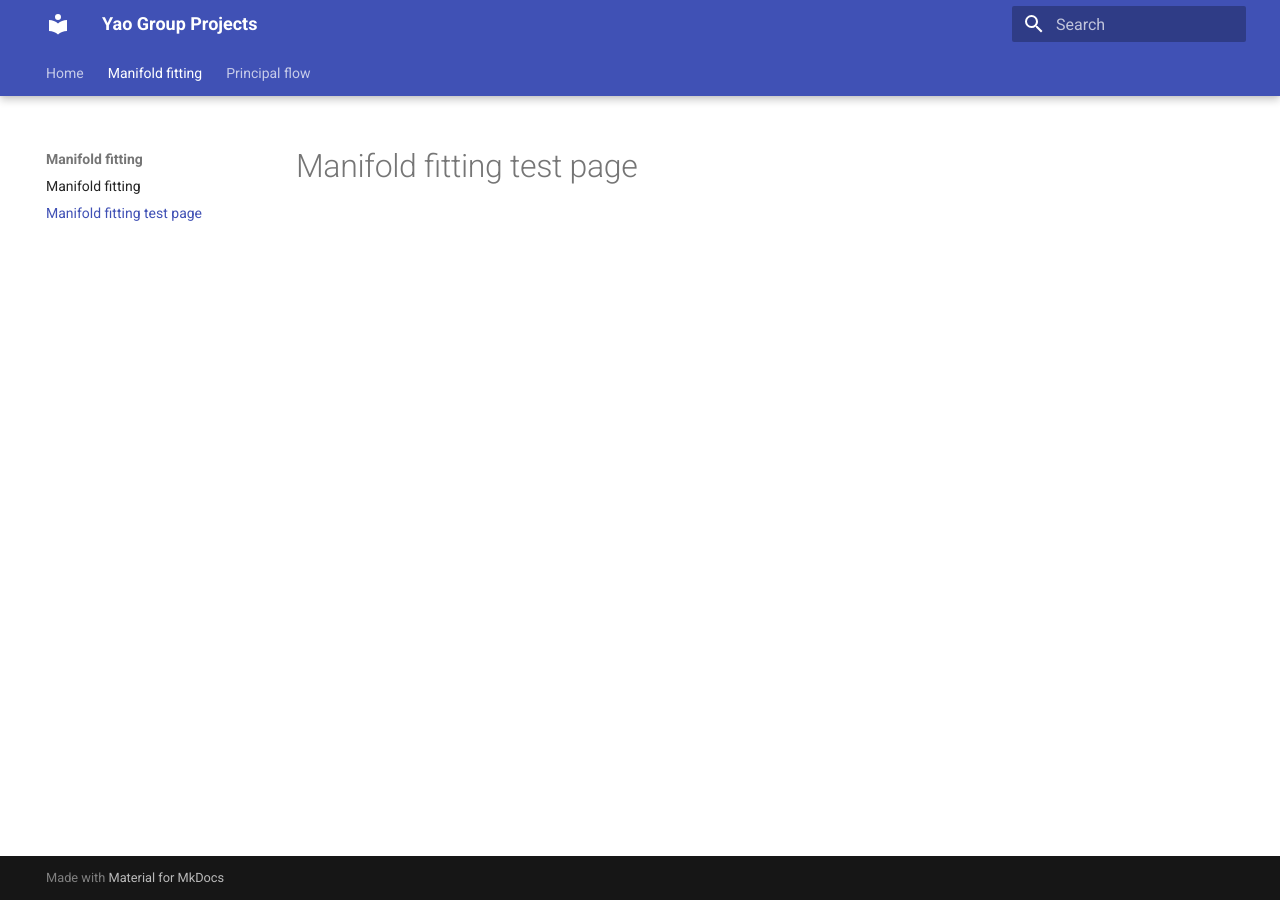
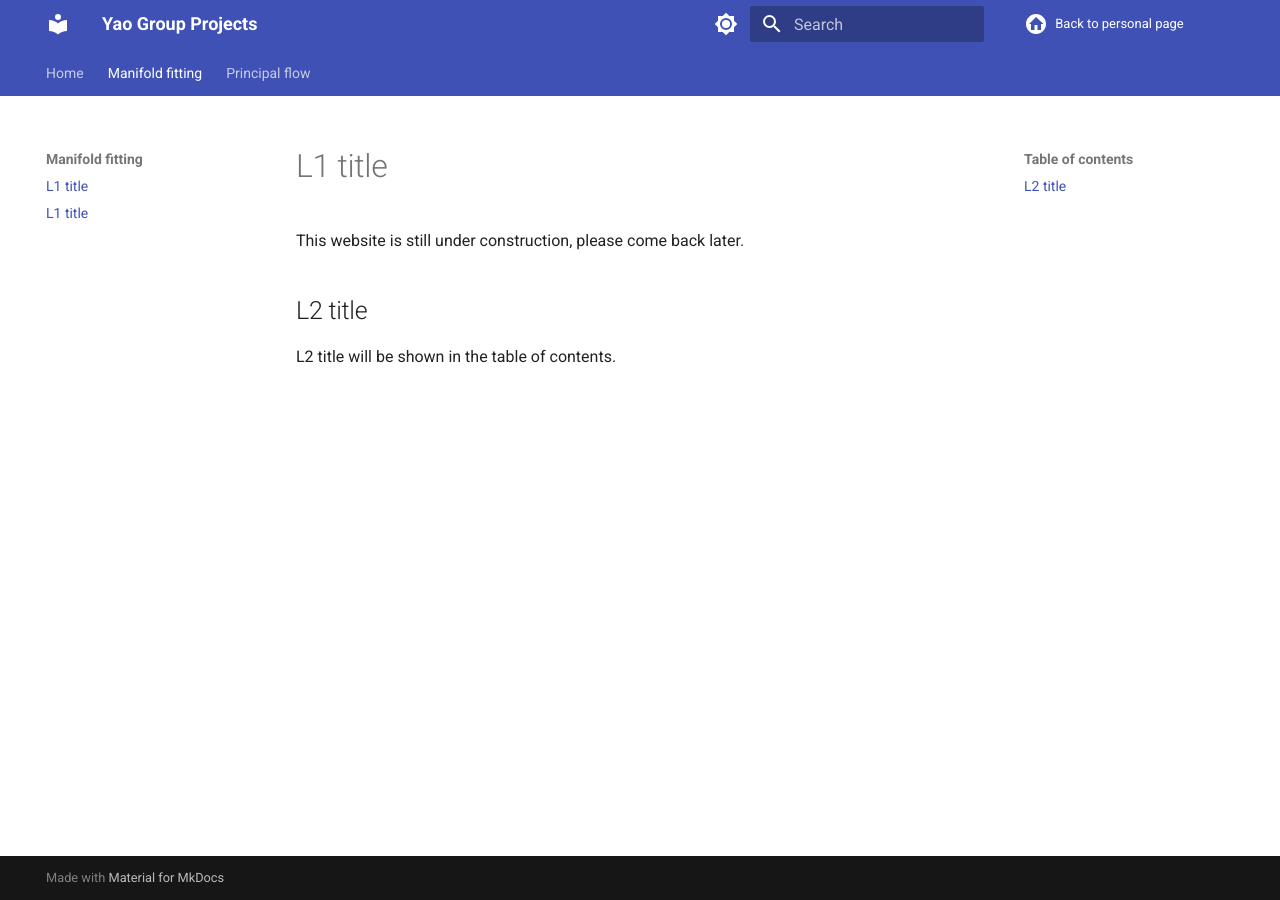
Before and after one commit to zhigang-yao/group-projects, an MkDocs documentation site: the page built from docs/mf/pages/test.md, in a window 1280 px wide. Built offline with MkDocs 1.6.1 and Material for MkDocs 9.7.7, drawn with Linux system fonts in a browser that asks for light colours.

Commit message:
test header and nav

```diff
--- a/docs/index.md
+++ b/docs/index.md
@@ -1,7 +1,9 @@
-# Home page
+# L1 title
 
 This website is still under construction, please come back later.
-For more information [mkdocs.org](https://www.mkdocs.org).
+
+## L2 title
+L2 title will be shown in the table of contents.
 
 ## Commands
 
--- a/docs/mf/pages/test.md
+++ b/docs/mf/pages/test.md
@@ -1 +1,6 @@
-# Manifold fitting test page
+# L1 title
+
+This website is still under construction, please come back later.
+
+## L2 title
+L2 title will be shown in the table of contents.
--- a/mkdocs.yml
+++ b/mkdocs.yml
@@ -4,13 +4,34 @@ theme:
   name: material
   features:
     - navigation.tabs
-    - navigation.tabs.sticky
+    - navigation.top
+  palette:
+    # Palette toggle for light mode
+    - scheme: default
+      toggle:
+        icon: material/brightness-7
+        name: Switch to dark mode
+
+    # Palette toggle for dark mode
+    - scheme: slate
+      toggle:
+        icon: material/brightness-4
+        name: Switch to light mode
+
+  icon:
+    repo: material/home-circle
+
+repo_url: https://zhigang-yao.github.io/
+repo_name: Back to personal page
+
 
 nav:
   - Home: index.md
   - Manifold fitting:
-    - mf/index.md
+    # - mf/index.md
+    - mf/pages/test.md
     - mf/pages/test.md
   - Principal flow:
-    - pf/index.md
+    # - pf/index.md
     - pf/pages/test.md
+    - pf/pages/test.md
```
